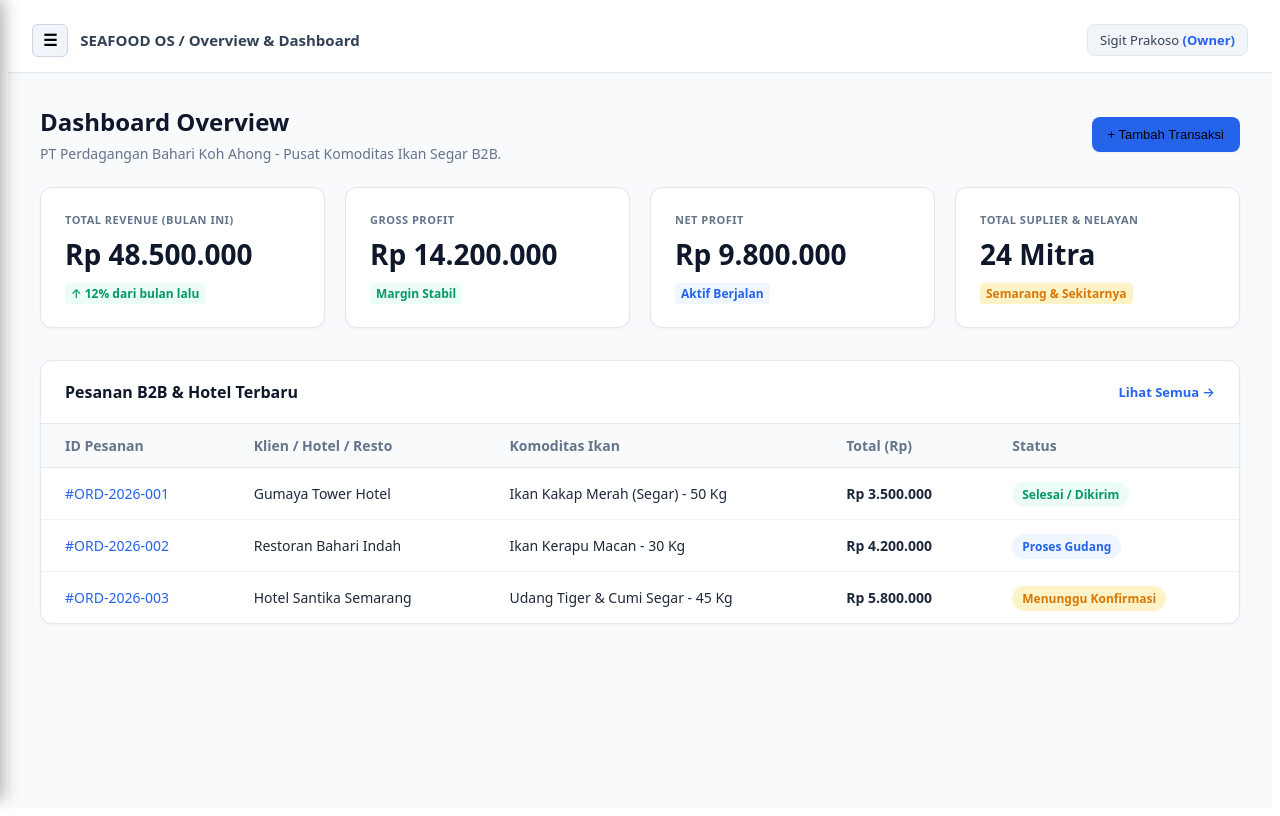
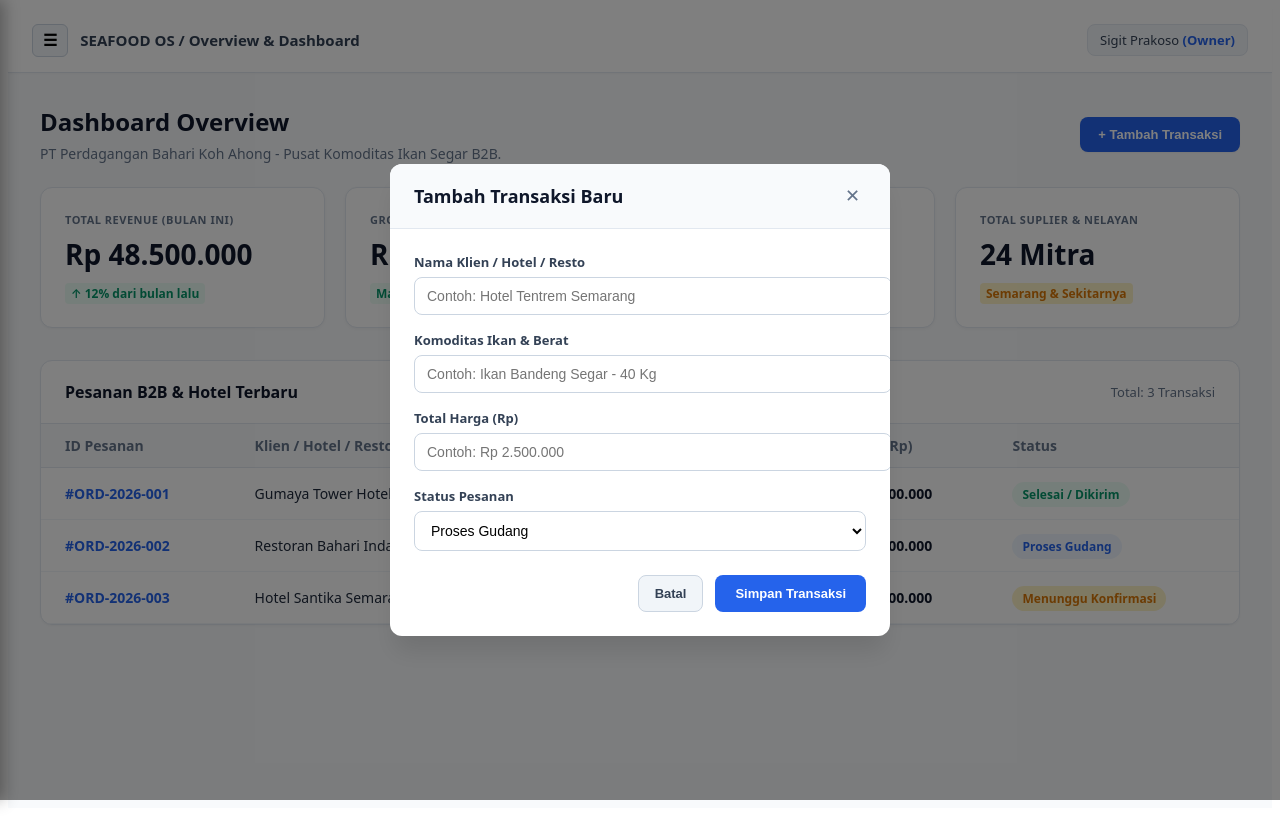
Before and after one commit to hongciome/pt-perdagangan-bahari, a React (Vite) app in the folder frontend/: page / in a window 1280 px wide. Both pictures are taken after a click on the button "+ Tambah Transaksi". Built offline with nearby package versions, Linux system fonts and the light colour scheme.

Commit message:
Tambahkan fitur modal form interaktif untuk tambah transaksi baru

```diff
--- a/frontend/src/App.jsx
+++ b/frontend/src/App.jsx
@@ -3,7 +3,39 @@ import Sidebar from './components/Sidebar';
 
 export default function App() {
   const [sidebarOpen, setSidebarOpen] = useState(false);
-  const [activeTab, setActiveTab] = useState('overview');
+  const [showModal, setShowModal] = useState(false);
+
+  // State daftar pesanan (bisa ditambah langsung lewat form)
+  const [orders, setOrders] = useState([
+    { id: '#ORD-2026-001', client: 'Gumaya Tower Hotel', fish: 'Ikan Kakap Merah (Segar) - 50 Kg', total: 'Rp 3.500.000', status: 'Selesai / Dikirim' },
+    { id: '#ORD-2026-002', client: 'Restoran Bahari Indah', fish: 'Ikan Kerapu Macan - 30 Kg', total: 'Rp 4.200.000', status: 'Proses Gudang' },
+    { id: '#ORD-2026-003', client: 'Hotel Santika Semarang', fish: 'Udang Tiger & Cumi Segar - 45 Kg', total: 'Rp 5.800.000', status: 'Menunggu Konfirmasi' }
+  ]);
+
+  // State untuk form input transaksi baru
+  const [newClient, setNewClient] = useState('');
+  const [newFish, setNewFish] = useState('');
+  const [newTotal, setNewTotal] = useState('');
+  const [newStatus, setNewStatus] = useState('Proses Gudang');
+
+  const handleAddTransaction = (e) => {
+    e.preventDefault();
+    if (!newClient || !newFish || !newTotal) return;
+
+    const newOrder = {
+      id: `#ORD-2026-00${orders.length + 1}`,
+      client: newClient,
+      fish: newFish,
+      total: newTotal.startsWith('Rp') ? newTotal : `Rp ${newTotal}`,
+      status: newStatus
+    };
+
+    setOrders([newOrder, ...orders]);
+    setNewClient('');
+    setNewFish('');
+    setNewTotal('');
+    setShowModal(false);
+  };
 
   return (
     <div style={{ display: 'flex', minHeight: '100vh', backgroundColor: '#f8fafc', fontFamily: 'system-ui, -apple-system, sans-serif', color: '#1e293b' }}>
@@ -33,8 +65,11 @@ export default function App() {
               <h2 style={{ fontSize: '24px', fontWeight: 'bold', color: '#0f172a', margin: '0 0 6px 0' }}>Dashboard Overview</h2>
               <p style={{ fontSize: '14px', color: '#64748b', margin: 0 }}>PT Perdagangan Bahari Koh Ahong - Pusat Komoditas Ikan Segar B2B.</p>
             </div>
-            <div style={{ display: 'flex', gap: '10px' }}>
-              <button style={{ backgroundColor: '#2563eb', color: '#white', border: 'none', padding: '10px 16px', borderRadius: '8px', fontWeight: '500', cursor: 'pointer', fontSize: '13px', boxShadow: '0 1px 2px rgba(0,0,0,0.05)' }}>
+            <div>
+              <button
+                onClick={() => setShowModal(true)}
+                style={{ backgroundColor: '#2563eb', color: '#ffffff', border: 'none', padding: '10px 18px', borderRadius: '8px', fontWeight: '600', cursor: 'pointer', fontSize: '13px', boxShadow: '0 1px 2px rgba(0,0,0,0.05)' }}
+              >
                 + Tambah Transaksi
               </button>
             </div>
@@ -64,11 +99,11 @@ export default function App() {
             </div>
           </div>
 
-          {/* Tabel Aktivitas / Pesanan Masuk Terbaru */}
+          {/* Tabel Pesanan Terbaru */}
           <div style={{ backgroundColor: '#ffffff', borderRadius: '12px', border: '1px solid #e2e8f0', boxShadow: '0 1px 3px rgba(0,0,0,0.04)', overflow: 'hidden' }}>
             <div style={{ padding: '20px 24px', borderBottom: '1px solid #e2e8f0', display: 'flex', justifyContent: 'space-between', alignItems: 'center' }}>
               <h3 style={{ fontSize: '16px', fontWeight: 'bold', color: '#0f172a', margin: 0 }}>Pesanan B2B & Hotel Terbaru</h3>
-              <a href="#" style={{ fontSize: '13px', color: '#2563eb', textDecoration: 'none', fontWeight: '600' }}>Lihat Semua →</a>
+              <span style={{ fontSize: '13px', color: '#64748b', fontWeight: '500' }}>Total: {orders.length} Transaksi</span>
             </div>
             <div style={{ overflowX: 'auto' }}>
               <table style={{ width: '100%', borderCollapse: 'collapse', textAlign: 'left', fontSize: '14px' }}>
@@ -82,33 +117,108 @@ export default function App() {
                   </tr>
                 </thead>
                 <tbody>
-                  <tr style={{ borderBottom: '1px solid #f1f5f9' }}>
-                    <td style={{ padding: '16px 24px', fontWeight: '500', color: '#2563eb' }}>#ORD-2026-001</td>
-                    <td style={{ padding: '16px 24px' }}>Gumaya Tower Hotel</td>
-                    <td style={{ padding: '16px 24px' }}>Ikan Kakap Merah (Segar) - 50 Kg</td>
-                    <td style={{ padding: '16px 24px', fontWeight: '600' }}>Rp 3.500.000</td>
-                    <td style={{ padding: '16px 24px' }}><span style={{ backgroundColor: '#ecfdf5', color: '#059669', padding: '4px 10px', borderRadius: '20px', fontSize: '12px', fontWeight: '600' }}>Selesai / Dikirim</span></td>
-                  </tr>
-                  <tr style={{ borderBottom: '1px solid #f1f5f9' }}>
-                    <td style={{ padding: '16px 24px', fontWeight: '500', color: '#2563eb' }}>#ORD-2026-002</td>
-                    <td style={{ padding: '16px 24px' }}>Restoran Bahari Indah</td>
-                    <td style={{ padding: '16px 24px' }}>Ikan Kerapu Macan - 30 Kg</td>
-                    <td style={{ padding: '16px 24px', fontWeight: '600' }}>Rp 4.200.000</td>
-                    <td style={{ padding: '16px 24px' }}><span style={{ backgroundColor: '#eff6ff', color: '#2563eb', padding: '4px 10px', borderRadius: '20px', fontSize: '12px', fontWeight: '600' }}>Proses Gudang</span></td>
-                  </tr>
-                  <tr>
-                    <td style={{ padding: '16px 24px', fontWeight: '500', color: '#2563eb' }}>#ORD-2026-003</td>
-                    <td style={{ padding: '16px 24px' }}>Hotel Santika Semarang</td>
-                    <td style={{ padding: '16px 24px' }}>Udang Tiger & Cumi Segar - 45 Kg</td>
-                    <td style={{ padding: '16px 24px', fontWeight: '600' }}>Rp 5.800.000</td>
-                    <td style={{ padding: '16px 24px' }}><span style={{ backgroundColor: '#fef3c7', color: '#d97706', padding: '4px 10px', borderRadius: '20px', fontSize: '12px', fontWeight: '600' }}>Menunggu Konfirmasi</span></td>
-                  </tr>
+                  {orders.map((order, idx) => (
+                    <tr key={idx} style={{ borderBottom: '1px solid #f1f5f9' }}>
+                      <td style={{ padding: '16px 24px', fontWeight: '600', color: '#2563eb' }}>{order.id}</td>
+                      <td style={{ padding: '16px 24px', fontWeight: '500' }}>{order.client}</td>
+                      <td style={{ padding: '16px 24px', color: '#475569' }}>{order.fish}</td>
+                      <td style={{ padding: '16px 24px', fontWeight: '700', color: '#0f172a' }}>{order.total}</td>
+                      <td style={{ padding: '16px 24px' }}>
+                        <span style={{
+                          backgroundColor: order.status === 'Selesai / Dikirim' ? '#ecfdf5' : order.status === 'Proses Gudang' ? '#eff6ff' : '#fef3c7',
+                          color: order.status === 'Selesai / Dikirim' ? '#059669' : order.status === 'Proses Gudang' ? '#2563eb' : '#d97706',
+                          padding: '4px 10px', borderRadius: '20px', fontSize: '12px', fontWeight: '600'
+                        }}>
+                          {order.status}
+                        </span>
+                      </td>
+                    </tr>
+                  ))}
                 </tbody>
               </table>
             </div>
           </div>
         </main>
       </div>
+
+      {/* POPUP MODAL TAMBAH TRANSAKSI */}
+      {showModal && (
+        <div style={{ position: 'fixed', inset: 0, backgroundColor: 'rgba(0,0,0,0.5)', zIndex: 100, display: 'flex', alignItems: 'center', justifyContent: 'center', padding: '16px' }}>
+          <div style={{ backgroundColor: '#ffffff', width: '100%', maxWidth: '500px', borderRadius: '12px', boxShadow: '0 20px 25px -5px rgba(0,0,0,0.1)', overflow: 'hidden' }}>
+            <div style={{ padding: '20px 24px', borderBottom: '1px solid #e2e8f0', display: 'flex', justifyContent: 'space-between', alignItems: 'center', backgroundColor: '#f8fafc' }}>
+              <h3 style={{ fontSize: '18px', fontWeight: 'bold', color: '#0f172a', margin: 0 }}>Tambah Transaksi Baru</h3>
+              <button onClick={() => setShowModal(false)} style={{ background: 'none', border: 'none', fontSize: '18px', cursor: 'pointer', color: '#64748b' }}>✕</button>
+            </div>
+
+            <form onSubmit={handleAddTransaction} style={{ padding: '24px' }}>
+              <div style={{ marginBottom: '16px' }}>
+                <label style={{ display: 'block', fontSize: '13px', fontWeight: '600', color: '#334155', marginBottom: '6px' }}>Nama Klien / Hotel / Resto</label>
+                <input
+                  type="text"
+                  placeholder="Contoh: Hotel Tentrem Semarang"
+                  value={newClient}
+                  onChange={(e) => setNewClient(e.target.value)}
+                  required
+                  style={{ width: '100%', padding: '10px 12px', borderRadius: '8px', border: '1px solid #cbd5e1', fontSize: '14px', outline: 'none' }}
+                />
+              </div>
+
+              <div style={{ marginBottom: '16px' }}>
+                <label style={{ display: 'block', fontSize: '13px', fontWeight: '600', color: '#334155', marginBottom: '6px' }}>Komoditas Ikan & Berat</label>
+                <input
+                  type="text"
+                  placeholder="Contoh: Ikan Bandeng Segar - 40 Kg"
+                  value={newFish}
+                  onChange={(e) => setNewFish(e.target.value)}
+                  required
+                  style={{ width: '100%', padding: '10px 12px', borderRadius: '8px', border: '1px solid #cbd5e1', fontSize: '14px', outline: 'none' }}
+                />
+              </div>
+
+              <div style={{ marginBottom: '16px' }}>
+                <label style={{ display: 'block', fontSize: '13px', fontWeight: '600', color: '#334155', marginBottom: '6px' }}>Total Harga (Rp)</label>
+                <input
+                  type="text"
+                  placeholder="Contoh: Rp 2.500.000"
+                  value={newTotal}
+                  onChange={(e) => setNewTotal(e.target.value)}
+                  required
+                  style={{ width: '100%', padding: '10px 12px', borderRadius: '8px', border: '1px solid #cbd5e1', fontSize: '14px', outline: 'none' }}
+                />
+              </div>
+
+              <div style={{ marginBottom: '24px' }}>
+                <label style={{ display: 'block', fontSize: '13px', fontWeight: '600', color: '#334155', marginBottom: '6px' }}>Status Pesanan</label>
+                <select
+                  value={newStatus}
+                  onChange={(e) => setNewStatus(e.target.value)}
+                  style={{ width: '100%', padding: '10px 12px', borderRadius: '8px', border: '1px solid #cbd5e1', fontSize: '14px', outline: 'none', backgroundColor: '#fff' }}
+                >
+                  <option value="Proses Gudang">Proses Gudang</option>
+                  <option value="Menunggu Konfirmasi">Menunggu Konfirmasi</option>
+                  <option value="Selesai / Dikirim">Selesai / Dikirim</option>
+                </select>
+              </div>
+
+              <div style={{ display: 'flex', justifyContent: 'flex-end', gap: '12px' }}>
+                <button
+                  type="button"
+                  onClick={() => setShowModal(false)}
+                  style={{ backgroundColor: '#f1f5f9', color: '#334155', border: '1px solid #cbd5e1', padding: '10px 16px', borderRadius: '8px', fontWeight: '600', cursor: 'pointer', fontSize: '13px' }}
+                >
+                  Batal
+                </button>
+                <button
+                  type="submit"
+                  style={{ backgroundColor: '#2563eb', color: '#ffffff', border: 'none', padding: '10px 20px', borderRadius: '8px', fontWeight: '600', cursor: 'pointer', fontSize: '13px' }}
+                >
+                  Simpan Transaksi
+                </button>
+              </div>
+            </form>
+          </div>
+        </div>
+      )}
     </div>
   );
 }
```
